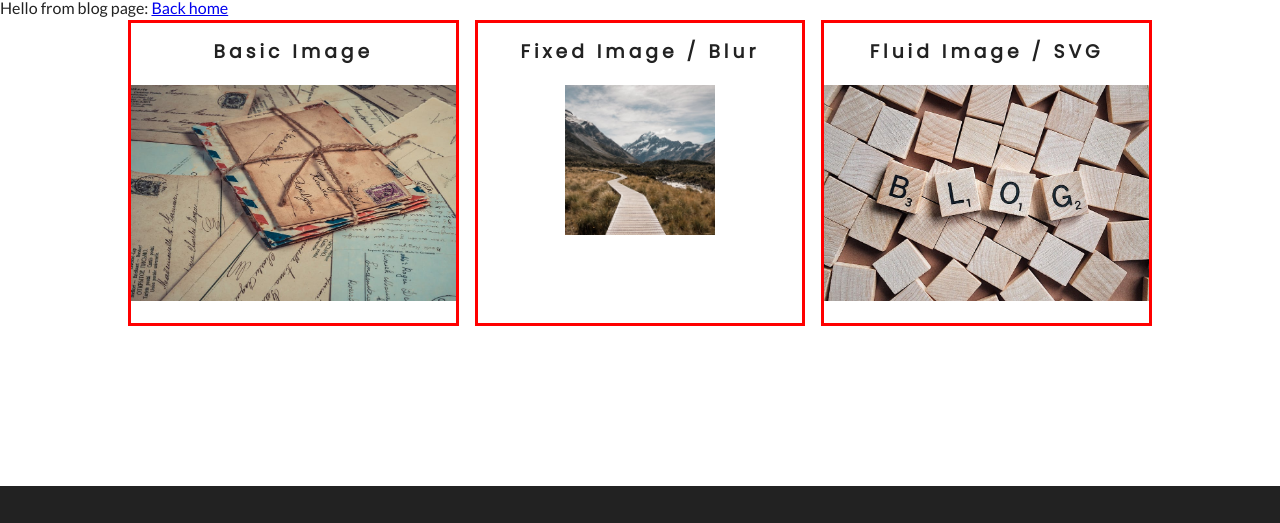
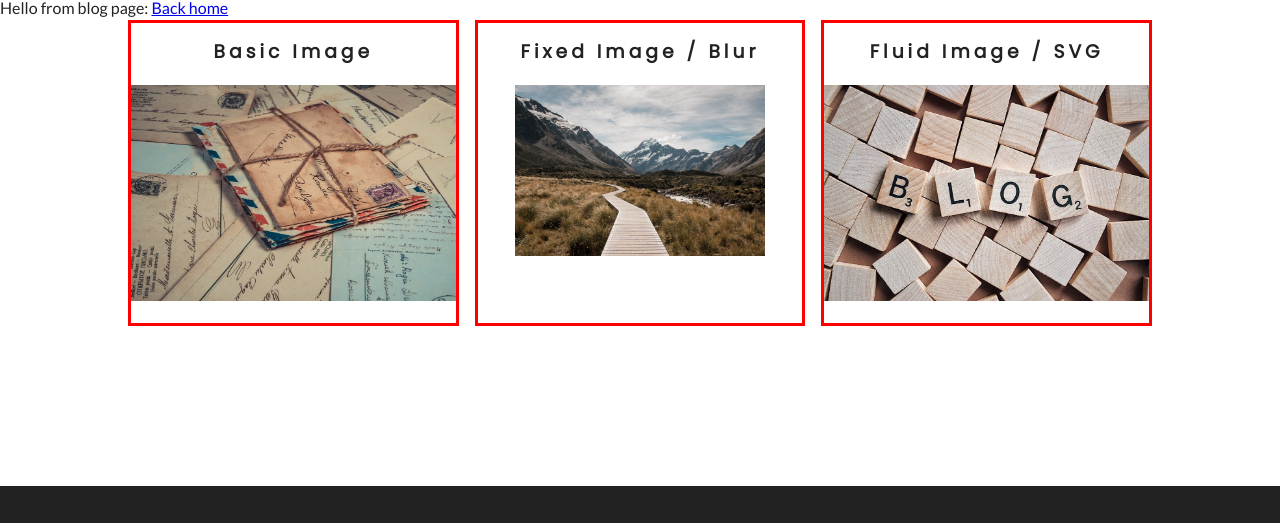
Before and after one commit to bodhicougar/backroads, a Gatsby site: page /blog in a window 1280 px wide. Shown: the part 150-673 px from the top of the page. Built offline with nearby package versions, Linux system fonts and the light colour scheme; Gatsby itself is replaced by a stand-in of ours.

Commit message:
Grösse ändern

```diff
--- a/src/examples/Images.js
+++ b/src/examples/Images.js
@@ -9,7 +9,7 @@ const getImages = graphql`
     fixed: file(relativePath: { eq: "defaultBcg.jpeg" }) {
       id
       childImageSharp {
-        fixed(width: 150, height: 150, grayscale: true) {
+        fixed(width: 250, grayscale: true) {
           ...GatsbyImageSharpFixed
         }
       }
```
